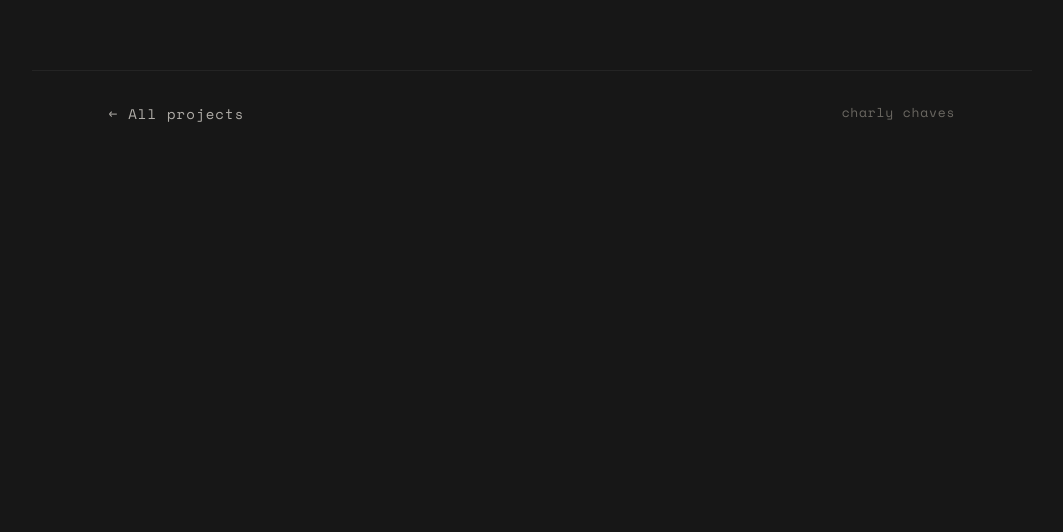
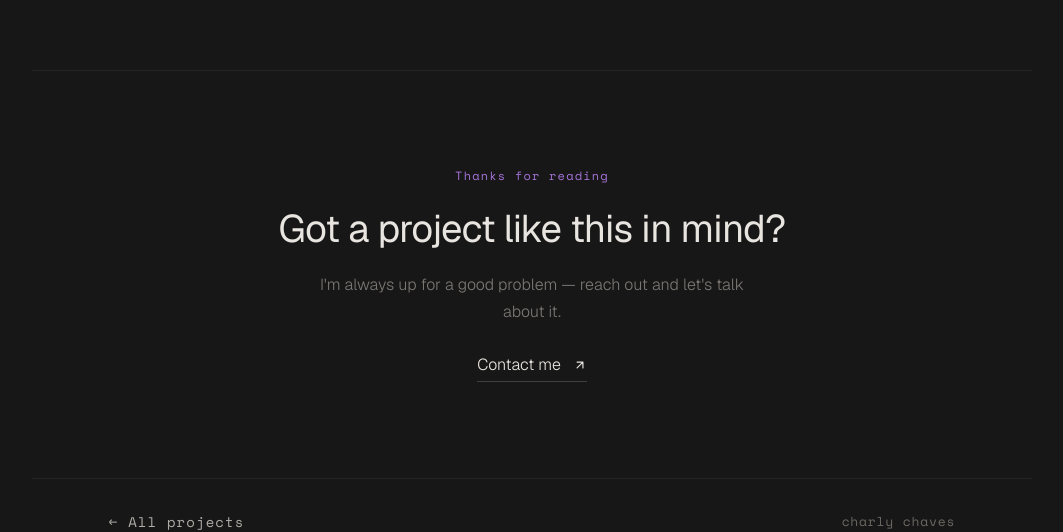
Before and after one commit to WillyChili/My-Portfolio, a Next.js app: page /work/analytics-dashboard in a window 1280 px wide. Shown: the part 2247-2779 px from the top of the page, without its empty margins (108-1171 px from the left). Before the commit the page ends 2403 px from the top, so only its background shows below. Built offline with nearby package versions, Linux system fonts and the light colour scheme.

Commit message:
Add thank-you + contact CTA at the end of case studies
A quiet sign-off block after the last content section: a short
thank-you, a one-line prompt, and a "Contact me" mailto link with
the same hover treatment as the home page's contact CTA.

```diff
--- a/app/work/[slug]/page.tsx
+++ b/app/work/[slug]/page.tsx
@@ -8,6 +8,7 @@ import BrowserCarousel from "@/components/tinsderm-mockups/BrowserCarousel";
 import LiveSiteCTA from "@/components/tinsderm-mockups/LiveSiteCTA";
 import CaseStudyImage from "@/components/CaseStudyImage";
 import PullQuote from "@/components/PullQuote";
+import ClosingCTA from "@/components/ClosingCTA";
 
 export function generateStaticParams() {
   return projects.map((p) => ({ slug: p.slug }));
@@ -279,6 +280,8 @@ export default async function CaseStudyPage({
           />
         ))}
       </div>
+
+      <ClosingCTA accentColor={project.accentColor} />
 
       {/* Footer nav */}
       <div
--- /dev/null
+++ b/components/ClosingCTA.tsx
@@ -0,0 +1,105 @@
+"use client";
+
+/**
+ * Closing block for a case study: a thank-you note plus a "get in
+ * touch" CTA, shown after the last content section and before the
+ * footer nav ("← All projects"). Centered, quieter than the home
+ * page's ContactSection so it reads as a sign-off, not a duplicate
+ * pitch.
+ */
+export default function ClosingCTA({ accentColor }: { accentColor: string }) {
+  return (
+    <div
+      style={{
+        borderTop: "1px solid rgba(232,229,224,0.06)",
+        padding: "clamp(4rem, 8vw, 6rem) clamp(1.5rem, 6vw, 5rem)",
+        maxWidth: "1000px",
+        margin: "0 auto",
+        display: "flex",
+        flexDirection: "column",
+        alignItems: "center",
+        textAlign: "center",
+        gap: "1.25rem",
+      }}
+    >
+      <span
+        style={{
+          fontFamily: "var(--font-pixel)",
+          fontSize: "12px",
+          letterSpacing: "0.1em",
+          color: accentColor,
+          opacity: 0.85,
+        }}
+      >
+        Thanks for reading
+      </span>
+
+      <h2
+        style={{
+          fontFamily: "var(--font-sans), sans-serif",
+          fontSize: "clamp(1.75rem, 3vw, 2.5rem)",
+          fontWeight: 400,
+          lineHeight: 1.2,
+          letterSpacing: "-0.02em",
+          color: "#E8E5E0",
+          maxWidth: "520px",
+        }}
+      >
+        Got a project like this in mind?
+      </h2>
+
+      <p
+        style={{
+          fontFamily: "var(--font-sans), sans-serif",
+          fontSize: "16px",
+          lineHeight: 1.7,
+          color: "#7A7773",
+          maxWidth: "440px",
+        }}
+      >
+        I&apos;m always up for a good problem — reach out and let&apos;s talk about it.
+      </p>
+
+      <a
+        href="mailto:charly.chaves@coderhouse.com"
+        style={{
+          display: "inline-flex",
+          alignItems: "center",
+          gap: "0.75rem",
+          fontFamily: "var(--font-sans), sans-serif",
+          fontSize: "16px",
+          color: "#E8E5E0",
+          textDecoration: "none",
+          borderBottom: "1px solid rgba(232,229,224,0.2)",
+          paddingBottom: "4px",
+          marginTop: "0.5rem",
+          transition: "border-color 0.2s, color 0.2s",
+        }}
+        onMouseEnter={(e) => {
+          const el = e.currentTarget as HTMLAnchorElement;
+          el.style.color = "#fff";
+          el.style.borderColor = "rgba(232,229,224,0.6)";
+        }}
+        onMouseLeave={(e) => {
+          const el = e.currentTarget as HTMLAnchorElement;
+          el.style.color = "#E8E5E0";
+          el.style.borderColor = "rgba(232,229,224,0.2)";
+        }}
+      >
+        Contact me
+        <svg
+          width="14"
+          height="14"
+          viewBox="0 0 24 24"
+          fill="none"
+          stroke="currentColor"
+          strokeWidth="2"
+          strokeLinecap="round"
+          strokeLinejoin="round"
+        >
+          <path d="M7 17L17 7M17 7H7M17 7v10" />
+        </svg>
+      </a>
+    </div>
+  );
+}
```
